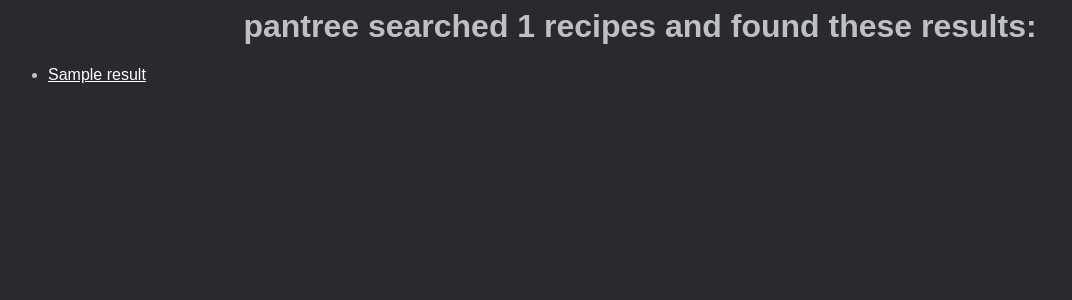
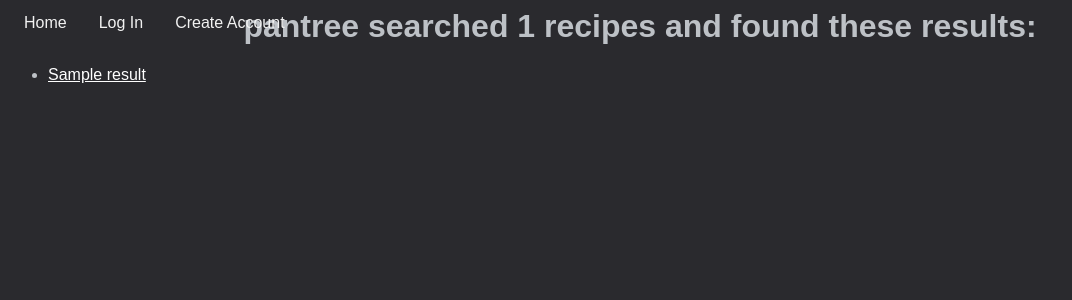
Before and after one commit to sabakarimeddiny/pantree-site, a Django app: template pantree_app/templates/result.html in a window 1280 px wide. Shown: the top 300 px of the page, without its empty margins (0-1072 px from the left). Run offline with Django 4.2, Linux system fonts and the light colour scheme; the template is opened without the code that fills it: most values are stand-ins (such as "Sample title", 1, 10 or a date in 2020); some libraries are stand-ins or nearby versions.

Commit message:
Update result.html

```diff
--- a/pantree_app/templates/result.html
+++ b/pantree_app/templates/result.html
@@ -1,9 +1,27 @@
 {% load static %}
 <head>
-    <!-- <link rel="stylesheet" href="{% static '/css/style.css' %}"> -->
-    <link rel="stylesheet" href="./../static/css/style.css">
-    <link rel="stylesheet" href="https://cdnjs.cloudflare.com/ajax/libs/font-awesome/6.0.0/css/all.min.css">
+<!-- <link rel="stylesheet" href="{% static '/css/style.css' %}"> -->
+<link rel="stylesheet" href="./../static/css/style.css">
+<link rel="stylesheet" href="https://cdnjs.cloudflare.com/ajax/libs/font-awesome/6.0.0/css/all.min.css">
+<script src="https://ajax.googleapis.com/ajax/libs/jquery/2.1.3/jquery.min.js"></script>
+<script type='text/javascript' src="{% static '/js/ing_list.js' %}"></script>
 </head>
+
+<body>
+<div class="navbar">
+    {% block content %}
+    <a href="/">Home</a>
+    {% if user.is_authenticated %}
+        <li>Hi {{ user.username }}!</li>
+        <a href="{% url 'logout' %}">Log Out</a>
+        <input type="hidden" id="ings" value=" {{ user.ings }} ">
+        <input type="hidden" name='username' value=" {{ user.username }} ">
+    {% else %}
+        <a href="{% url 'login' %}">Log In</a>
+        <a href="/accounts/register">Create Account</a>
+    {% endif %}
+    {% endblock %}
+</div>
 <h1>
     pantree searched {{ num }} recipes and found these results:
 </h1>
```
